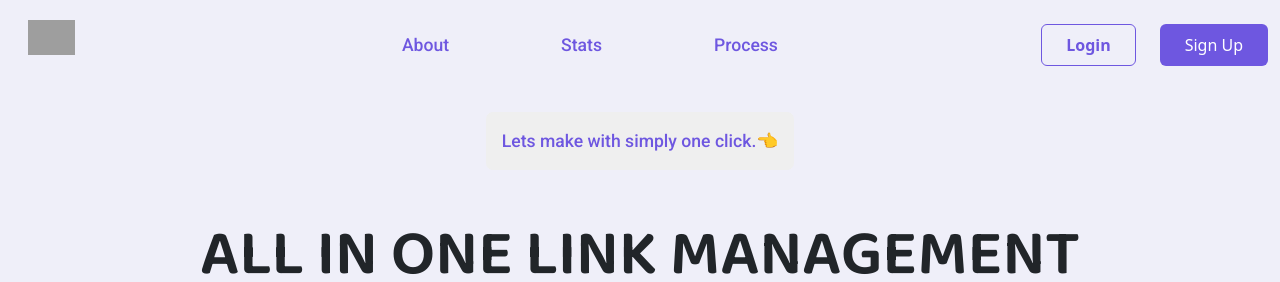
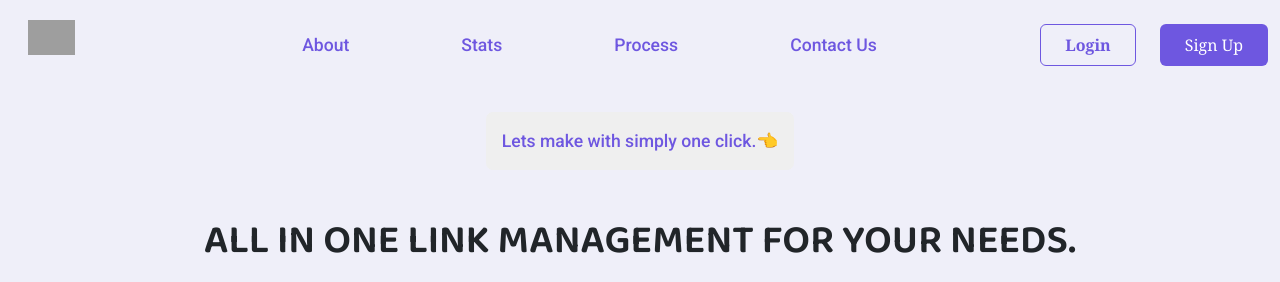
Before and after one commit to Kevin-Usadadiya/trial, a Flask app: page / in a window 1280 px wide. Shown: the top 282 px of the page. Run offline with Flask 2, Linux system fonts and the light colour scheme; some libraries are stand-ins or nearby versions; grey boxes are pictures that could not be loaded.

Commit message:
# final code

```diff
--- a/trial-main/static/css/index.css
+++ b/trial-main/static/css/index.css
@@ -131,6 +131,12 @@ html{
      font-weight: bold;
    }
 
+   footer{
+      background-color: whitesmoke;
+      font-family: Georgia, 'Times New Roman', Times, serif;
+  }
+
+
  @media screen  and (max-width:1175px){
     .sec{
         display: flex;
--- a/trial-main/templates/base.html
+++ b/trial-main/templates/base.html
@@ -32,6 +32,33 @@
 
 
     <title>{% block title %} {% endblock %}</title>
+    <style>
+      body{
+        font-family: Georgia, 'Times New Roman', Times, serif;
+      }
+            .hover-underline-animation {
+          display: inline-block;
+          position: relative;
+      }
+
+      .hover-underline-animation:after {
+          content: '';
+          position: absolute;
+          width: 100%;
+          transform: scaleX(0);
+          height: 0.2rem;
+          bottom: 0;
+          left: 0;
+          background-color:black;
+          transform-origin: bottom right;
+          transition: transform 0.25s ease-out
+      }
+
+      .hover-underline-animation:hover:after {
+          transform: scaleX(1);
+          transform-origin: bottom left
+      }
+    </style>
 </head>
 
 <body>
@@ -53,13 +80,16 @@
               <ul class="navbar-nav justify-content-center flex-grow-1 pe-3 px-5">
 
                 <li class="nav-item active">
-                    <a class="nav-link mt-3 mx-5" href="{{ url_for('about')}}" style="color:hsl(250, 69% , 61%)!important;">About</a>
+                    <a class="nav-link mt-3 mx-5 hover-underline-animation" href="{{ url_for('about')}}" style="color:hsl(250, 69% , 61%)!important;">About</a>
                 </li>
                 <li class="nav-item active">
-                    <a class="nav-link mt-3 mx-5" href="{{ url_for('stats')}}" style="color:hsl(250, 69% , 61%)!important;">Stats</a>
+                    <a class="nav-link mt-3 mx-5 hover-underline-animation" href="{{ url_for('stats')}}" style="color:hsl(250, 69% , 61%)!important;">Stats</a>
                 </li>
                 <li class="nav-item active">
-                    <a class="nav-link mt-3 mx-5" href="#proc" style="color:hsl(250, 69% , 61%)!important;">Process</a>
+                    <a class="nav-link mt-3 mx-5 hover-underline-animation" href="#proc" style="color:hsl(250, 69% , 61%)!important;">Process</a>
+                </li>
+                <li class="nav-item active">
+                    <a class="nav-link mt-3 mx-5 hover-underline-animation" href="#footer" style="color:hsl(250, 69% , 61%)!important;">Contact Us</a>
                 </li>
 
               </ul>
--- a/trial-main/templates/index.html
+++ b/trial-main/templates/index.html
@@ -5,7 +5,7 @@
     <button class="p-3 mb-5" style="color:hsl(250, 69% , 61%); border-radius: 7px; border: white;"><a  class="text-decoration-none" href="#proc" style="color:hsl(250, 69% , 61%)!important; border-radius: 7px; border: white;" >Lets make with simply one click.👈</a></button>
 </div>
 
-<h1 class="text-center mb-4" style="width: 900px;font-size: 4em;margin: auto; ">{% block title %}
+<h1 class="text-center mb-4">{% block title %}
     ALL IN ONE LINK MANAGEMENT FOR YOUR NEEDS. {% endblock %}</h1>
 
 <div class=" container image hidden">
@@ -113,7 +113,7 @@
 <br>
 <br>
 
-<div class="container-fluid hidden process py-2 mt-4" id="proc">
+<div class="container-fluid hidden process py-2 mt-4 mb-4" id="proc">
     <h3 class=" display-5 text-center pt-5">
             OUR SIMPLE PROCESS
     </h3>
@@ -160,6 +160,47 @@
     <!-- </div> -->
     </div>
 </div>
+<br>
+<br>
+<footer id="footer">
+    <div class="container-fluid mt-4 p-5 hidden">
+        <div class="row">
+            <div class="col-lg-3 m-lg-2 ">
+                <b style="color: hsl(250, 69% , 61%);">TRIMIT</b>
+                <div class="col mt-3"><p>Platform that helps you to connect audiences worldwide,
+                    manage links and QR Codes, and create brand relationships.</p>
+                </div>
+                <div class="links">
+                    <div class="col mt-3">
+                        <a href="https://www.linkedin.com"><img class="px-3" src="https://i.ibb.co/FmD0nzj/linkdin-logo-icon.png"></a>
+                        <a href="https://www.instagram.com"><img class="px-3" src="https://i.ibb.co/mTxrChN/instagram-logo-icon.png" ></a>
+                        <a href="https://www.twitter.com"><img class="px-3" src="https://i.ibb.co/wcthnRW/twitter-logo-icon.png"></a>
+                    </div>
+                </div>
+            </div>
+            <div class="col-md"></div>
+            <div class="col-sm m-md-2 mt-3" style="text-align: center;">
+                <b style="color: hsl(250, 69% , 61%);">MENU</b>
+                <div class="col mt-3">Home</div>
+                <div class="col mt-3">Product</div>
+                <div class="col mt-3">Pricing</div>
+            </div>
+            <div class="col-sm m-md-2 mt-3" style="text-align: center;">
+                <b style="color: hsl(250, 69% , 61%);">COMPANY</b>
+                <div class="col mt-3">About Us</div>
+                <div class="col mt-3">Help Center</div>
+                <div class="col mt-3">The Community</div>
+            </div>
+            <div class="col-sm m-md-2 mt-3" style="text-align: center;">
+                <b style="color: hsl(250, 69% , 61%);">SERVICES</b>
+                <div class="col mt-3">Link Shortener</div>
+                <div class="col mt-3">Microsite Builder</div>
+                <div class="col mt-3">Subscription</div>
+            </div>
+
+        </div>
+    </div>
+</footer>
 
 <script>
     const observer = new IntersectionObserver((entries) => {
--- a/trial-main/templates/stats.html
+++ b/trial-main/templates/stats.html
@@ -7,7 +7,7 @@
       There is no Data.
     </div>
     {% else %}
-    <table class="table table-hover align-middle table-secondary table-bordered" >
+    <table class="table table-hover align-middle table-bordered" style="background-color: whitesmoke!important;">
         <thead class="table text-center text-white" style="background-color: hsl(250, 69% , 61%);">
             <tr>
             <th scope="col">Sr.no</th>
```
